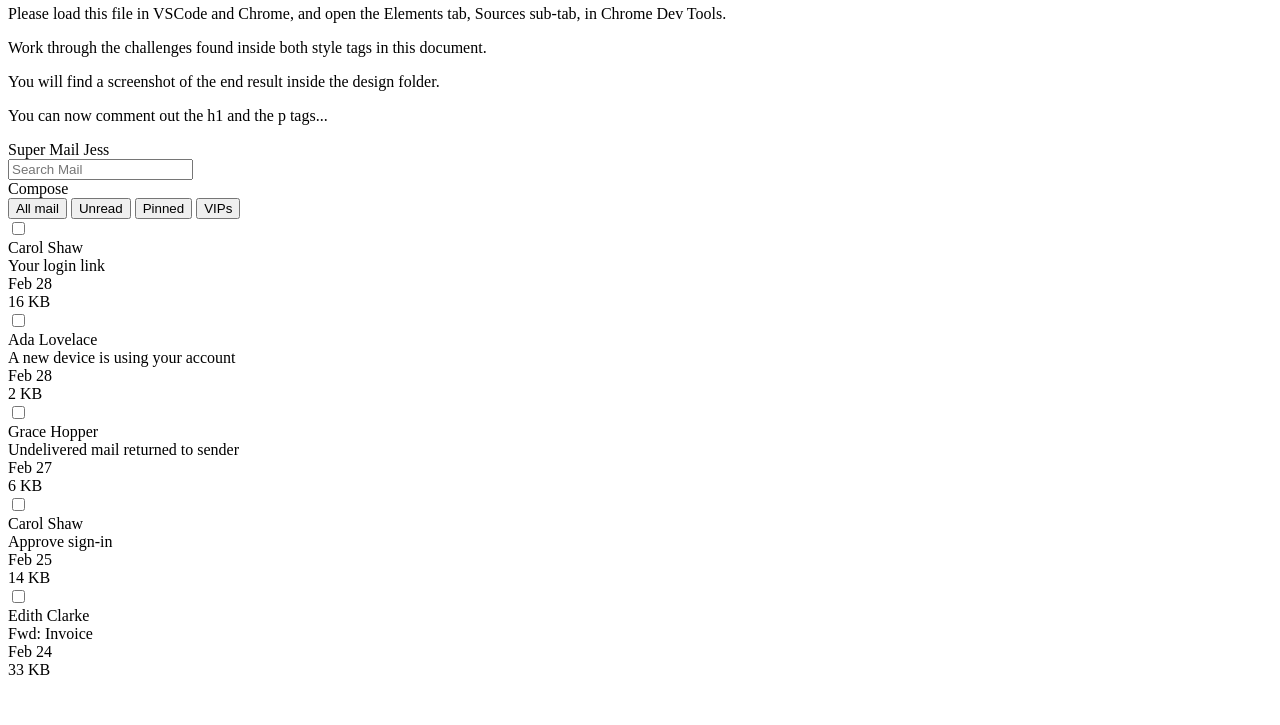
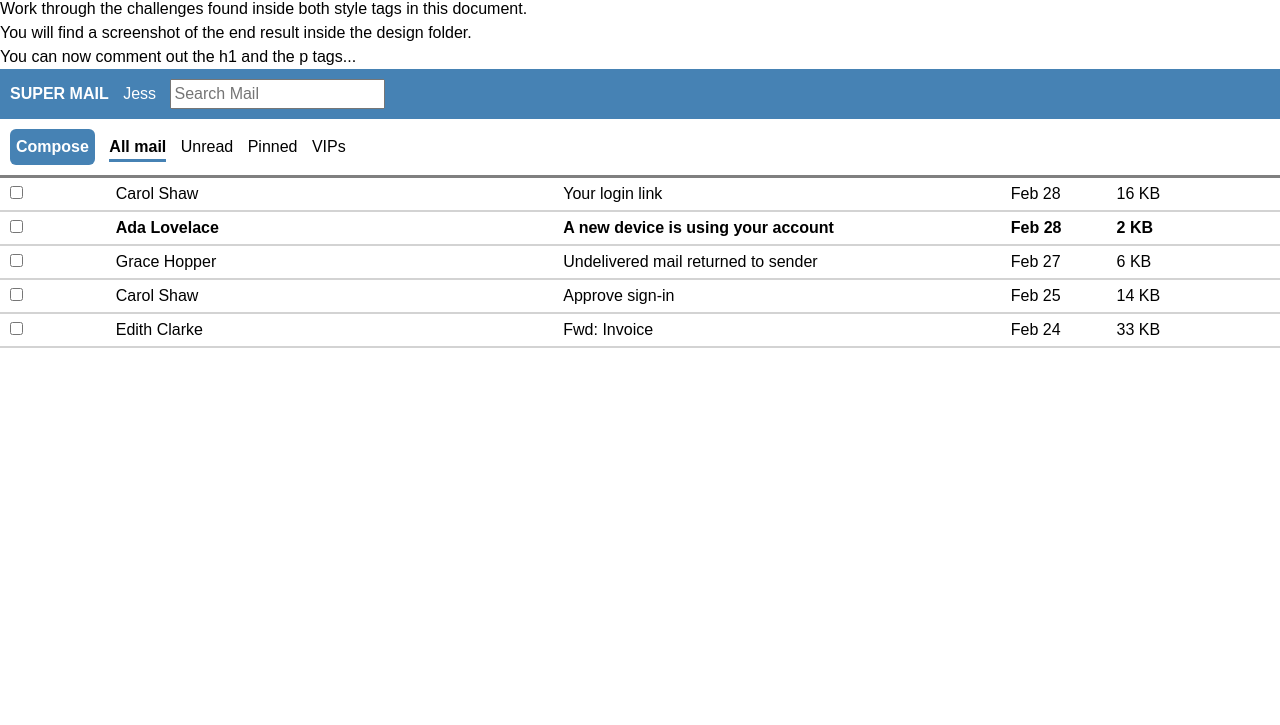
Before and after one commit to bloominstituteoftechnology/module-project-html-and-css-ii-itwasjim, a plain HTML site: page index.html in a window 1280 px wide. Shown: the part 75-800 px from the top of the page. Drawn offline with Linux system fonts and the light colour scheme.

Commit message:
Completed

```diff
--- a/index.html
+++ b/index.html
@@ -6,62 +6,206 @@
   <style>
     /* 👉 Task 1- Apply the reset found on this page: https://www.joshwcomeau.com/css/custom-css-reset/ */
 
+    /*
+  1. Use a more-intuitive box-sizing model.
+*/
+    *,
+    *::before,
+    *::after {
+      box-sizing: border-box;
+    }
+
+    /*
+  2. Remove default margin
+*/
+    * {
+      margin: 0;
+    }
+
+    /*
+  Typographic tweaks!
+  3. Add accessible line-height
+  4. Improve text rendering
+*/
+    body {
+      line-height: 1.5;
+      -webkit-font-smoothing: antialiased;
+    }
+
+    /*
+  5. Improve media defaults
+*/
+    img,
+    picture,
+    video,
+    canvas,
+    svg {
+      display: block;
+      max-width: 100%;
+    }
+
+    /*
+  6. Remove built-in form typography styles
+*/
+    input,
+    button,
+    textarea,
+    select {
+      font: inherit;
+    }
+
+    /*
+  7. Avoid text overflows
+*/
+    p,
+    h1,
+    h2,
+    h3,
+    h4,
+    h5,
+    h6 {
+      overflow-wrap: break-word;
+    }
+
+    /*
+  8. Create a root stacking context
+*/
+    #root,
+    #__next {
+      isolation: isolate;
+    }
   </style>
   <style>
     /* 👉 Task 2- Target the body element.
     Apply a font family of Arial to the body element.
     The font property is inherited by descendant (nested) elements. */
 
+    body {
+      font-family: Arial, Helvetica, sans-serif;
+    }
+
     /* 👉 Task 3- Target the element with id headerTop.
     Apply white color to the text, some padding using px or rem units, and a dark background color. */
+
+    #headerTop {
+      background-color: steelblue;
+      color: white;
+      padding: 10px
+    }
 
     /* 👉 Task 4- Target the divs that are directly nested underneath the id headerTop.
     Make them display as inline block, instead of block.
     This will make them render on the same line. */
 
+    #headerTop > div {
+      display: inline-block;
+    }
+
     /* 👉 Task 5- Target the spans that are nested inside the id headerTop.
     Make them have some margin on the right.
     This will prevent the spans from crashing against one another. */
 
+    #headerTop span {
+      margin-right: 10px
+    }
+
     /* 👉 Task 6- Target the first span nested inside the element with id headerTop.
     Make it have a font weight of bold, and transform the text to uppercase. */
 
+    #headerTop span:first-child {
+      font-weight: bold;
+      text-transform: uppercase;
+    }
+
     /* 👉 Task 7- Target the id headerBottom.
     Give it a bottom border of 1 pixel, solid gray, and a little bit of padding using px or rem units. */
+
+    #headerBottom {
+      border-bottom: 3px solid gray;
+      padding: 10px;
+    }
 
     /* 👉 Task 8- Target the divs that are nested directly inside the element with id headerBottom.
     Make them display as inline block, instead of block.
     This will cause them to render on the same line.
     You can consolidate this rule with the one on step. 4 */
 
+    #headerBottom > div {
+      display: inline-block;
+    }
+
     /* 👉 Task 9- Target the "Compose" button, although note it's a div instead an actual button.
     Give it color, bold text, background, padding, border radius, margin right, and a cursor of pointer. */
+
+    .compose-button {
+      color: white;
+      font-weight: bold;
+      background-color: steelblue;
+      padding: 6px;
+      border-radius: 6px;
+      margin-right: 10px;
+      cursor: pointer;
+    }
 
     /* 👉 Task 10- Research how to remove all the default styling of button elements.
     Target the button elements inside the element with id headerBottom.
     Remove all their styling, give them a bit of margin to the right, and a cursor of pointer. */
 
+    #headerBottom button {
+      padding: 0px;
+      border: none;
+      background: none;
+      margin-right: 10px;
+      cursor: pointer
+    }
+
     /* 👉 Task 11- Target the button element inside the id headerBottom that has a class of active
     Make the font weight be bolder, and add a bottom border of 2 pixels solid color (you choose the color).
     Add the class name to the "All mail" button. */
+
+    #headerBottom button.active {
+      font-weight: bold;
+      border-bottom: 3px solid steelblue;
+    }
 
     /* 👉 Task 12- Target all divs directly nested inside elements with a class of email,
     and make them display as inline-block elements.
     This will make each email render all its details in the same line*/
 
+    .email > div {
+      display: inline-block;
+    }
+
+
     /* 👉 Task 13- Target the elements with a class of email.
     Give them some padding, bigger padding to the left, and a bottom border of very light grey. */
+
+    .email {
+      padding: 4px;
+      padding-left: 10px;
+      border-bottom: 2px solid lightgray;
+    }
 
     /* 👉 Task 14- Target each div inside the element with a class of email.
     Make the email author and the email subject take 35% of the width of the parent element.
     Make the check, the date and the size take up 8% of the width of the parent element.
     This will arrange the details in visible columns. */
 
+    .email-name, .email-subject {
+      width: 35%;
+    }
+    .email-check, .email-date, .email-size {
+      width: 8%;
+    }
+
     /* 👉 Task 15- Target the second email and have its font weight be bold.
     This will make it look "unread". */
 
+    .email:nth-child(2) {
+      font-weight: bold;
+    }
+
     /* Well done! Check the design file to make sure you are close enough. */
-
   </style>
   <title>Document</title>
 </head>
@@ -86,9 +230,9 @@
         </div>
       </div>
       <div id="headerBottom">
-        <div>Compose</div>
+        <div class="compose-button">Compose</div>
         <div>
-          <button>All mail</button>
+          <button class="active">All mail</button>
           <button>Unread</button>
           <button>Pinned</button>
           <button>VIPs</button>
```
